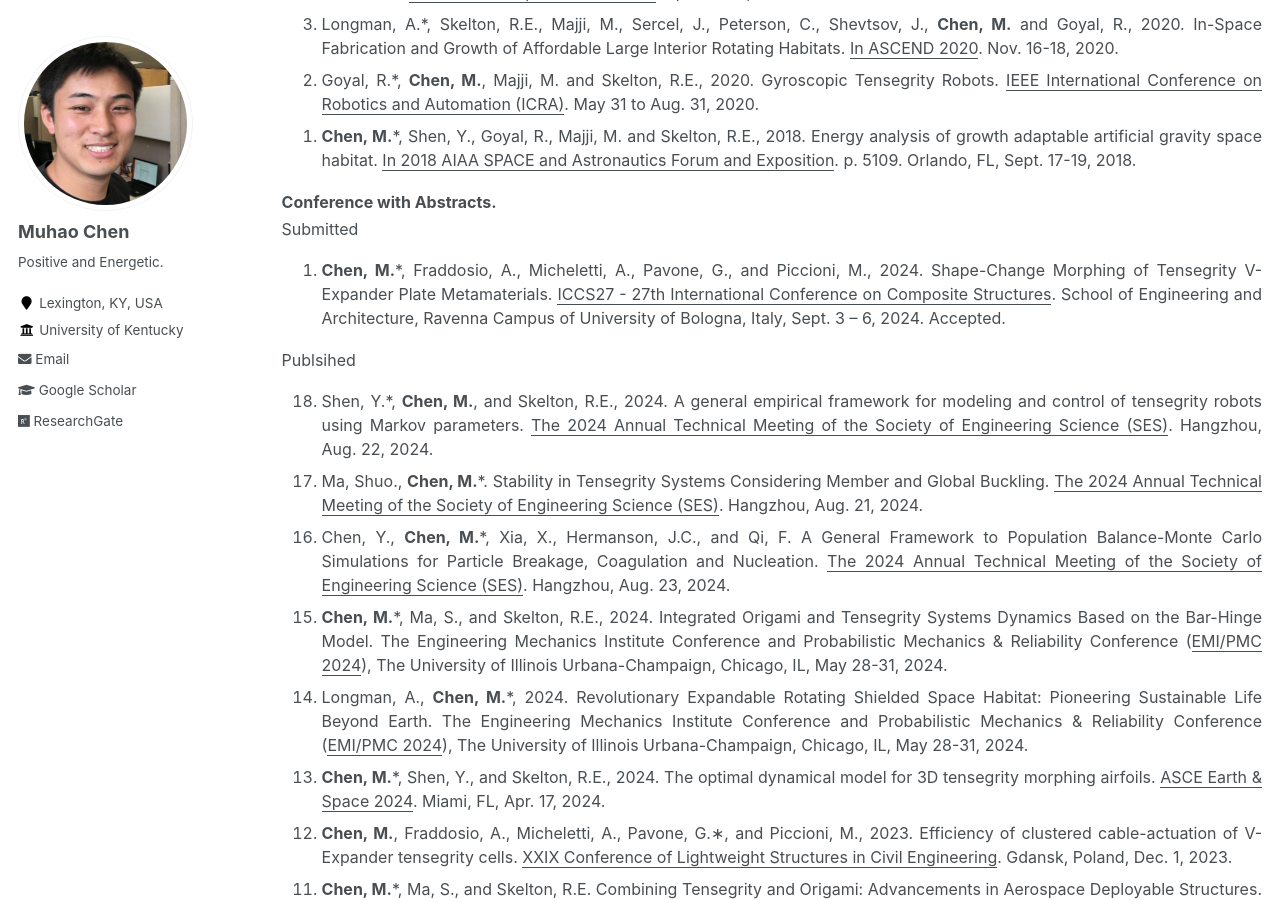
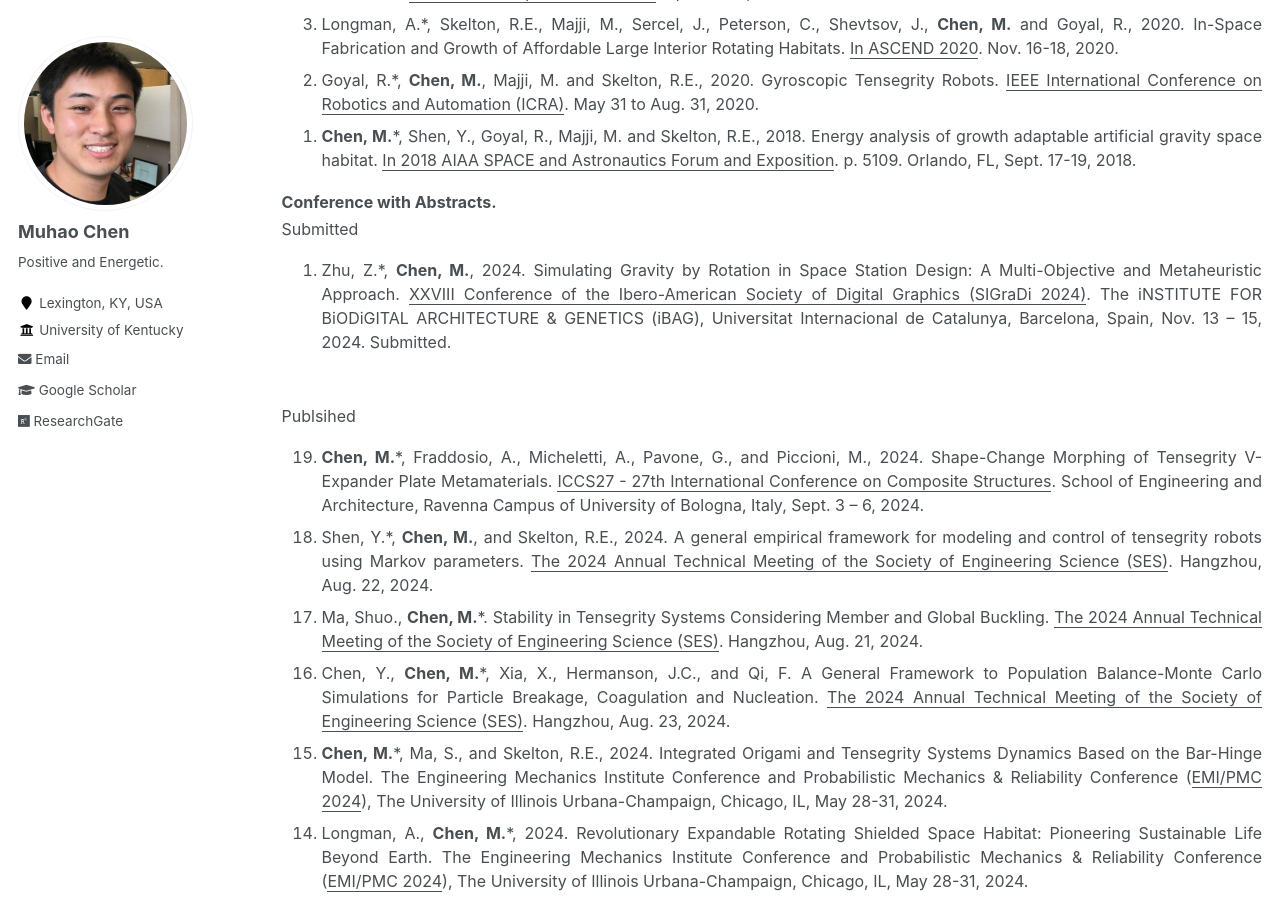
Before and after one commit to Muhao-Chen/muhao-chen.github.io, a Jekyll site: the page built from _pages/publication.md, in a window 1280 px wide and 900 px high, scrolled down 3689 px. Built offline with Jekyll 4.4.1, drawn with Linux system fonts in a browser that asks for light colours.

Commit message:
Update publication.md

```diff
--- a/_pages/publication.md
+++ b/_pages/publication.md
@@ -112,11 +112,11 @@ Published
 Submitted
 <ol reversed>
 <!-- <li><strong>Chen, M.</strong>*, Fraddosio, A., Micheletti, A., Pavone, G., and Piccioni, M., 2024. Integrating Structural Design and Control: Efficient Deployment Strategies for Tensegrity-Based Space Antennas. <u>The 75th International Astronautical Congress (IAC)</u>. Milan, Italy, Oct. 14 – 18, 2024. Submitted. </li>  -->
-<!-- <li>Zhu, Z.*, <strong>Chen, M.</strong>, 2024. Simulating Gravity by Rotation in Space Station Design: A Multi-Objective and Metaheuristic Approach. <u>XXVIII Conference of the Ibero-American Society of Digital Graphics (SIGraDi 2024)</u>. The iNSTITUTE FOR BiODiGITAL ARCHITECTURE & GENETICS (iBAG), Universitat Internacional de Catalunya, Barcelona, Spain, Nov. 13 – 15, 2024. Submitted. </li>  -->
-<li><strong>Chen, M.</strong>*, Fraddosio, A., Micheletti, A., Pavone, G., and Piccioni, M., 2024. Shape-Change Morphing of Tensegrity V-Expander Plate Metamaterials. <u>ICCS27 - 27th International Conference on Composite Structures</u>. School of Engineering and Architecture, Ravenna Campus of University of Bologna, Italy, Sept. 3 – 6, 2024. Accepted. </li>
+<li>Zhu, Z.*, <strong>Chen, M.</strong>, 2024. Simulating Gravity by Rotation in Space Station Design: A Multi-Objective and Metaheuristic Approach. <u>XXVIII Conference of the Ibero-American Society of Digital Graphics (SIGraDi 2024)</u>. The iNSTITUTE FOR BiODiGITAL ARCHITECTURE & GENETICS (iBAG), Universitat Internacional de Catalunya, Barcelona, Spain, Nov. 13 – 15, 2024. Submitted. </li>
 </ol>
 Publsihed
 <ol reversed>
+<li><strong>Chen, M.</strong>*, Fraddosio, A., Micheletti, A., Pavone, G., and Piccioni, M., 2024. Shape-Change Morphing of Tensegrity V-Expander Plate Metamaterials. <u>ICCS27 - 27th International Conference on Composite Structures</u>. School of Engineering and Architecture, Ravenna Campus of University of Bologna, Italy, Sept. 3 – 6, 2024. </li>
 <li> Shen, Y.*, <strong>Chen, M.</strong>, and Skelton, R.E., 2024. A general empirical framework for modeling and control of tensegrity robots using Markov parameters. <u>The 2024 Annual Technical Meeting of the Society of Engineering Science (SES)</u>. Hangzhou, Aug. 22, 2024.</li>
 <li> Ma, Shuo., <strong>Chen, M.</strong>*. Stability in Tensegrity Systems Considering Member and Global Buckling. <u>The 2024 Annual Technical Meeting of the Society of Engineering Science (SES)</u>. Hangzhou, Aug. 21, 2024.</li>
 <li> Chen, Y., <strong>Chen, M.</strong>*, Xia, X., Hermanson, J.C., and Qi, F. A General Framework to Population Balance-Monte Carlo Simulations for Particle Breakage, Coagulation and Nucleation. <u>The 2024 Annual Technical Meeting of the Society of Engineering Science (SES)</u>. Hangzhou, Aug. 23, 2024.</li>
```
